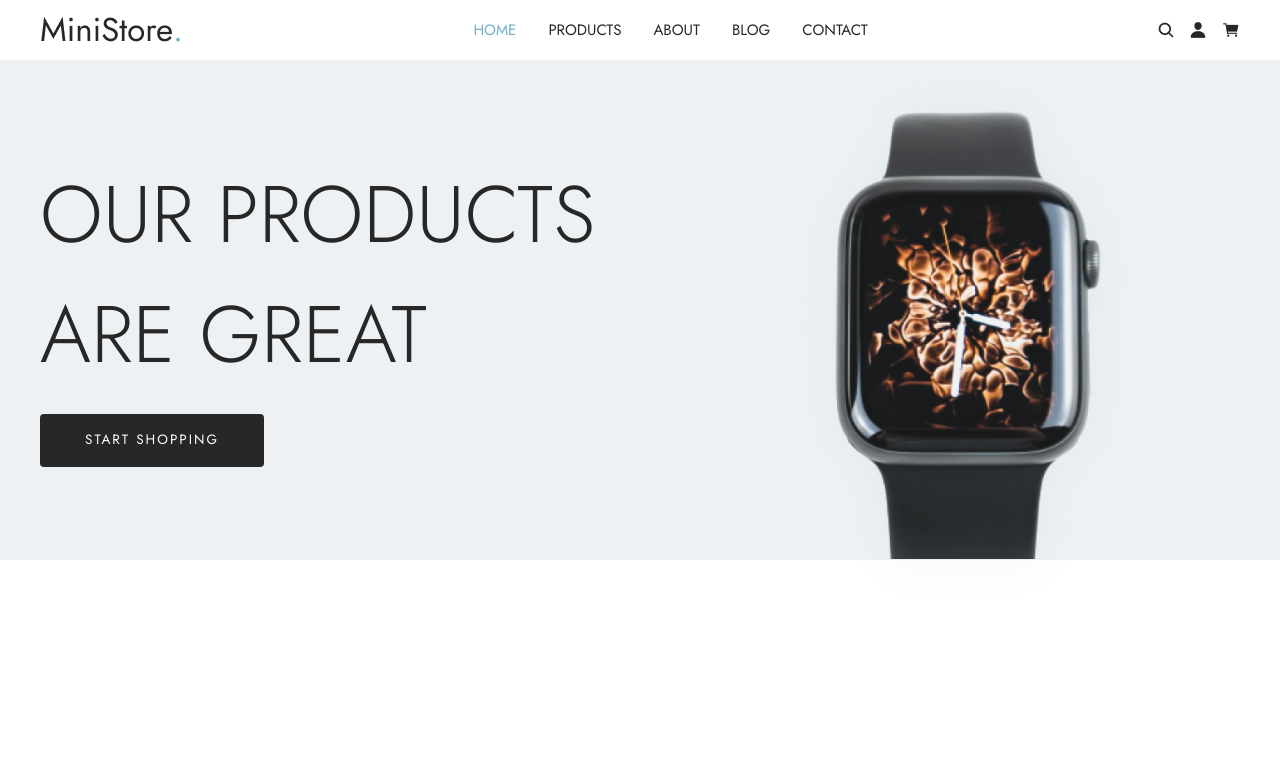
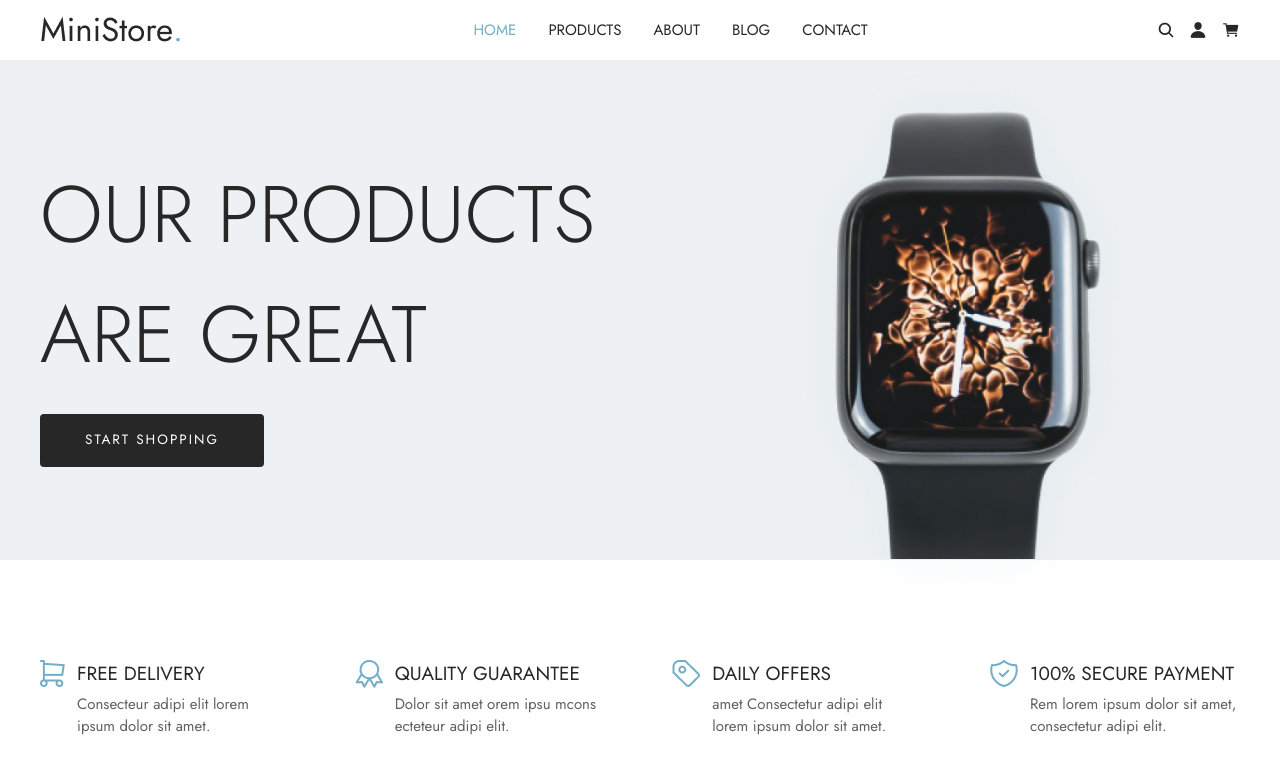
Before and after one commit to Hiboo93/hightech-store, a React (Vite) app: page / in a window 1280 px wide. Shown: the top 774 px of the page. Built offline with nearby package versions, Linux system fonts and the light colour scheme.

Commit message:
✨ F02: Creating Features component

```diff
--- a/src/App.tsx
+++ b/src/App.tsx
@@ -1,3 +1,4 @@
+import Features from "./components/features/Features.tsx"
 import NavBar from "./components/navbar/NavBar.tsx"
 import Header from "./header/Header.tsx"
 
@@ -9,6 +10,7 @@ function App() {
     <>
       <NavBar />
       <Header/>
+      <Features/>
     </>
   )
 }
--- /dev/null
+++ b/src/components/features/Features.tsx
@@ -0,0 +1,76 @@
+import { Container, Stack, Typography } from "@mui/material";
+import featureCart from "../../assets/images/feature-cart.png";
+import qualityBadge from "../../assets/images/quality-badge.png";
+import ticket from "../../assets/images/ticket.png";
+import verified from "../../assets/images/verified.png";
+
+const Features = () => {
+  const featuresList = [
+    {
+      icon: featureCart,
+      title: "Free delivery",
+      description: "Consecteur adipi elit lorem ipsum dolor sit amet.",
+    },
+    {
+      icon: qualityBadge,
+      title: "Quality guarantee",
+      description: "Dolor sit amet orem ipsu mcons ecteteur adipi elit.",
+    },
+    {
+      icon: ticket,
+      title: "Daily offers",
+      description: "amet Consectetur adipi elit lorem ipsum dolor sit amet.",
+    },
+    {
+      icon: verified,
+      title: "100% secure payment",
+      description: "Rem lorem ipsum dolor sit amet, consectetur adipi elit.",
+    },
+  ];
+  return (
+    <Container
+      maxWidth="lg"
+      sx={{ margin: "0 auto", padding: { lg: "0px !important" }, marginTop: "100px !important" }}>
+      <Stack
+        direction={{ md: "row", xs: "column" }}
+        alignItems="center"
+        justifyContent="space-between"
+        spacing={6}
+        sx={{
+          width: 1,
+          paddingLeft: { md: "0", xs: "40px" },
+          boxSizing: "border-box",
+        }}
+      >
+        {featuresList.map((feature, index: number) => (
+          <Stack
+            key={index}
+            direction="row"
+            alignItems="start"
+            spacing={1.5}
+          >
+            <img
+            src={feature.icon}
+            alt={feature.title}
+            />
+            <Stack
+              direction="column"
+              alignItems="start"
+              spacing={0.5}>
+              <Typography color="secondary.main" sx={{ textTransform: "uppercase", fontWeight: 400, fontSize: 19 }}
+            >
+                {feature.title}
+              </Typography>
+              <Typography color="#3A3A3A" sx={{ fontWeight: 400, fontSize: 15, opacity:0.8, maxWidth:210  }}
+            >
+                {feature.description}
+              </Typography>
+            </Stack>
+          </Stack>
+        ))}
+      </Stack>
+    </Container>
+  );
+};
+
+export default Features;
```
